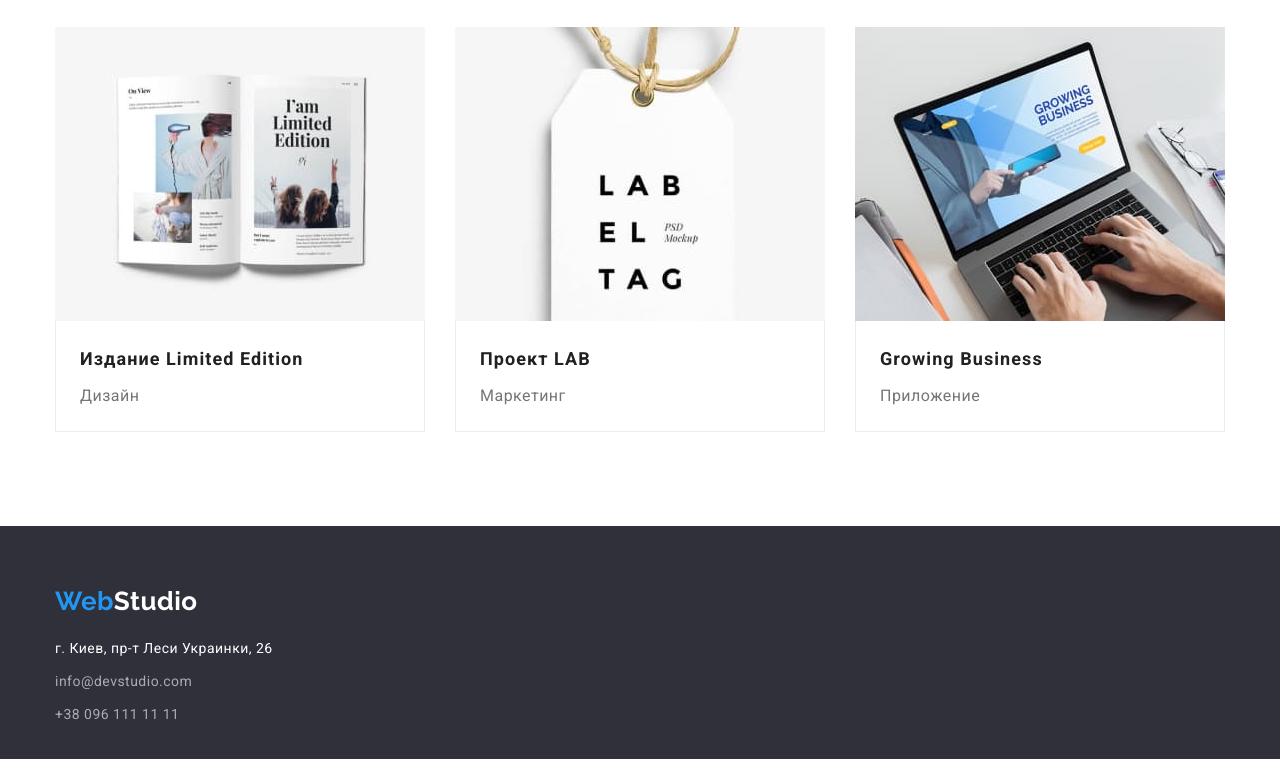
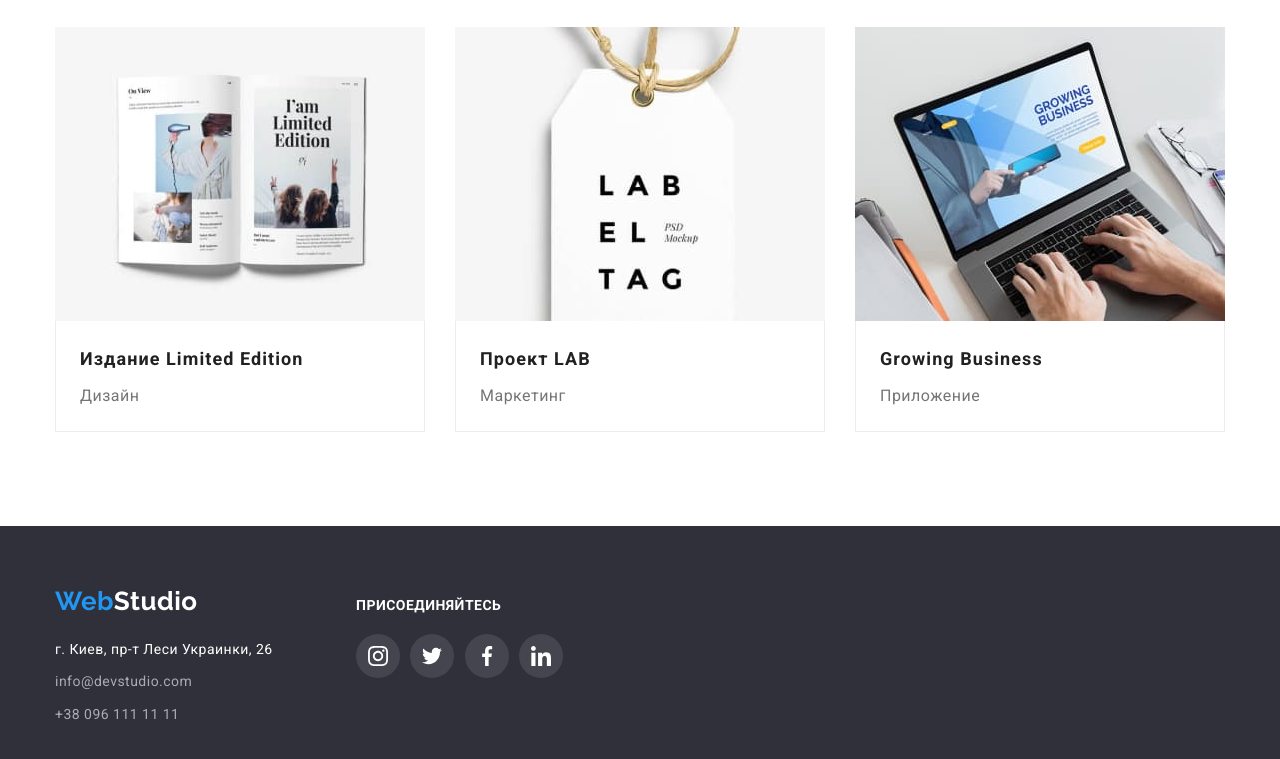
Before and after one commit to VitaPavlenko/goit-markup-hw-04, a plain HTML site: page profolio.html in a window 1280 px wide. Shown: the part 1105-1864 px from the top of the page. Drawn offline with nearby package versions, Linux system fonts and the light colour scheme.

Commit message:
Декоративные эффекты 3

```diff
--- a/profolio.html
+++ b/profolio.html
@@ -24,9 +24,14 @@
                     <li class="nav-link"><a class="site-naw" href="">Контакты</a></li>
                 </ul>
                 <ul class="nav-adress">
-                    <li class="nav-adress-link"><a class="site-naw connect"
-                            href="mailto:info@devstudio.com">info@devstudio.com</a></li>
-                    <li class="nav-adress-link"><a class="site-naw connect" href="">+38 096 111 11 11</a></li>
+                    <li class="nav-adress-link"><a class="site-naw connect" href="mailto:info@devstudio.com"><svg
+                                class="icon-phone icon-one" widht="16" height="12">
+                                <use href="./images/icons.svg#icon-envelope-hover-1"></use>
+                            </svg>info@devstudio.com</a></li>
+                    <li class="nav-adress-link adress-second"><a class="site-naw connect" href=" tel:+380961111111"><svg
+                                class="icon-phone icon-two" widht="10" height="16">
+                                <use href="./images/icons.svg#icon-smartphone-1"></use>
+                            </svg>+38 096 111 11 11</a></li>
                 </ul>
             </nav>
         </div>
@@ -104,16 +109,52 @@
 
     </main>
     <!--Подвал-->
+<!--Подвал-->
 <footer class="footer-title">
-    <div class="container">
+    <div class="container ft-block">
+        <div class="foot-block">
             <a class="logo ft-logo" href="/">Web<span class="footer-accent">Studio</span></a>
-        <ul>
+            <ul class="footer-adress">
                 <li class="footer-li"><a class="ad-list" href="">
                         г. Киев, пр-т Леси Украинки, 26</a></li>
                 <li class="footer-li"><a class="ft-list" href="mailto:info@devstudio.com">info@devstudio.com</a></li>
                 <li class="footer-li"><a class="ft-list" href="">+38 096 111 11 11</a></li>
             </ul>
         </div>
+        <section class="social-network">
+            <h3 class="sn-tatle">ПРИСОЕДИНЯЙТЕСЬ</h3>
+            <ul class="sn-list">
+                <li class="icon-center">
+                    <a class="sn-item"><svg class="sn-icon" widht="20" height="20">
+                            <use href="./images/icons.svg#icon-instagram-2-1"></use>
+                        </svg>
+                    </a>
+                </li>
+                <li class="icon-center">
+                    <a class="sn-item">
+                        <svg class="sn-icon" widht="20" height="20">
+                            <use href="./images/icons.svg#icon-twitter-1-1"></use>
+                        </svg>
+                    </a>
+                </li>
+                <li class="icon-center">
+                    <a class="sn-item">
+                        <svg class="sn-icon" widht="20" height="20">
+                            <use href="./images/icons.svg#icon-facebook-1-1"></use>
+                        </svg>
+                    </a>
+                </li>
+                <li class="icon-center">
+                    <a class="sn-item">
+                        <svg class="sn-icon" widht="20" height="20">
+                            <use href="./images/icons.svg#icon-linkedin-1-1"></use>
+                        </svg>
+                    </a>
+                </li>
+            </ul>
+        </section>
+
+    </div>
 </footer>
 </body>
 </html>
```
Lines whose indentation alone changed are shown as unchanged.
